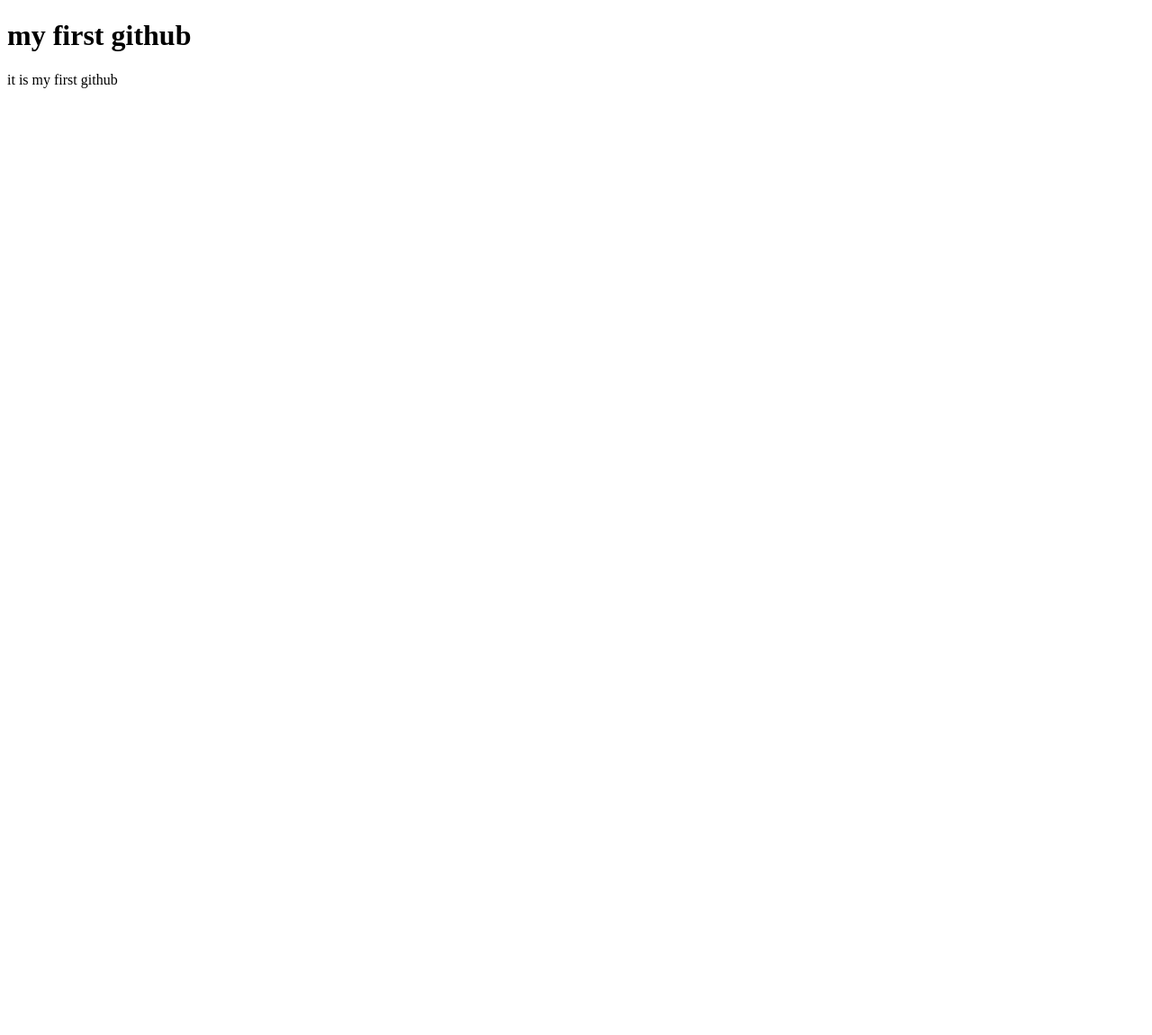
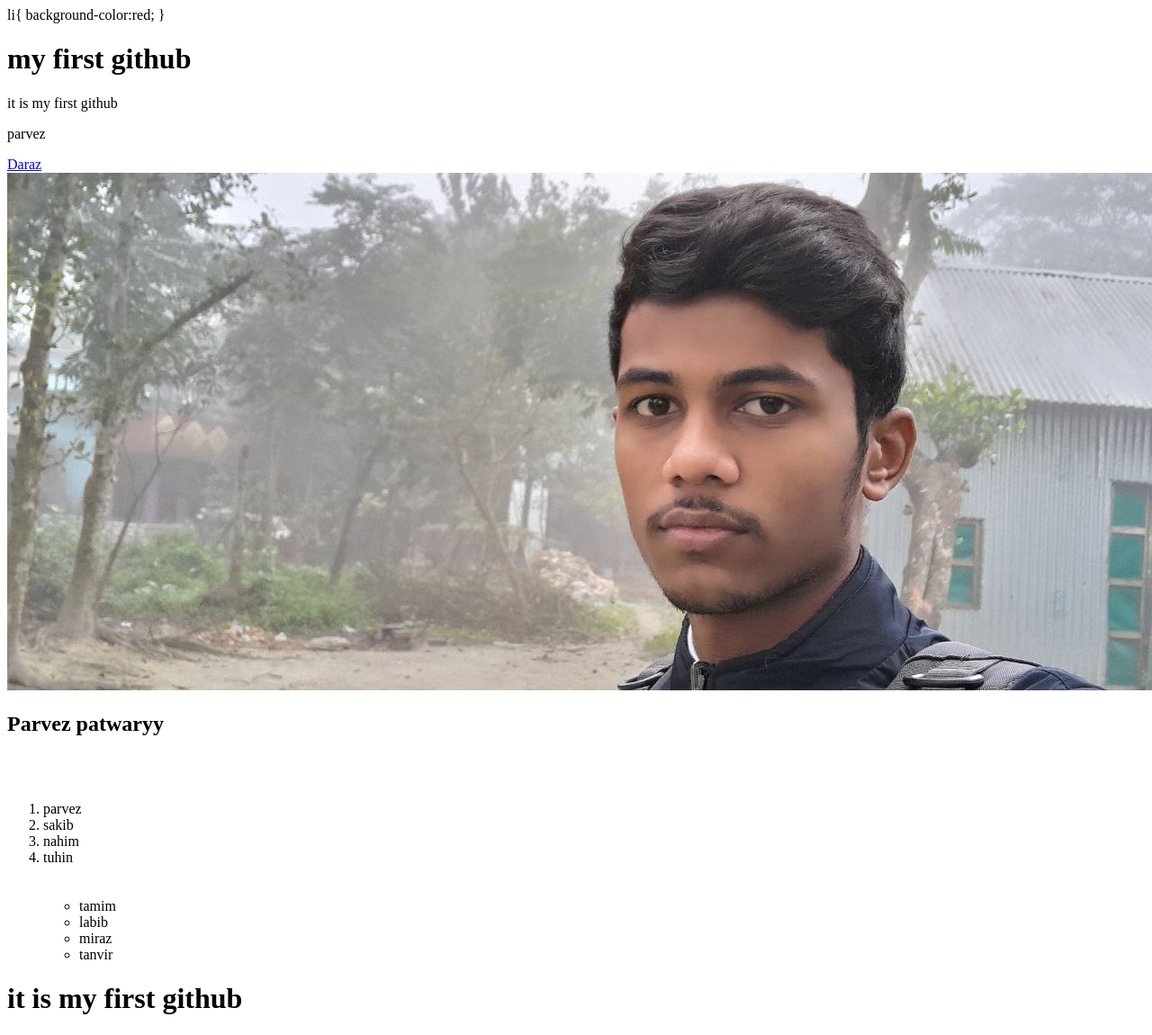
Before and after one commit to parvezpatwaryy/jahid-github, a plain HTML site: page index.html in a window 1280 px wide. Shown: the whole page at 90% size. Before the commit the page ends 800 px from the top, so only its background shows below. Drawn offline with Linux system fonts and the light colour scheme.

Commit message:
my last commit

```diff
--- a/index.html
+++ b/index.html
@@ -1,6 +1,11 @@
 <!DOCTYPE html>
 <html lang="en">
 <head>
+  <stylr>
+    li{
+      background-color:red;
+    }
+  </stylr>
   <meta charset="UTF-8">
   <meta name="viewport" content="width=device-width, initial-scale=1.0">
   <title>Document</title>
@@ -9,6 +14,29 @@
   <div>
     <h1>my first github</h1>
     <p> it is my first github</p>
+    <p class="highlite">parvez</p>
+    <a href="https://www.daraz.com.bd/#?" target="-blank rel="noopener noreferrer>Daraz</a>
+    <img src="image/photo_2025-07-10_23-23-57.jpg" alt="parvez">
+    <h2>Parvez patwaryy</h2>
+    <br>
+    <br>
+    <ol>
+      <li>parvez</li>
+      <li>sakib</li>
+      <li>nahim</li>
+      <li>tuhin</li>
+      <br>
+      <br>
+      <ul>
+        <li>tamim</li>
+        <li>labib</li>
+        <li>miraz</li>
+        <li>tanvir</li>
+
+      </ul>
+    </ol>
+    <h1 class="background-color:red; background-color:black">it is my first github</h1>
+
   </div>
 </body>
 </html>
```
Also changed, not shown: image/photo_2025-07-10_23-20-43.jpg (added), image/photo_2025-07-10_23-23-57.jpg (added).
